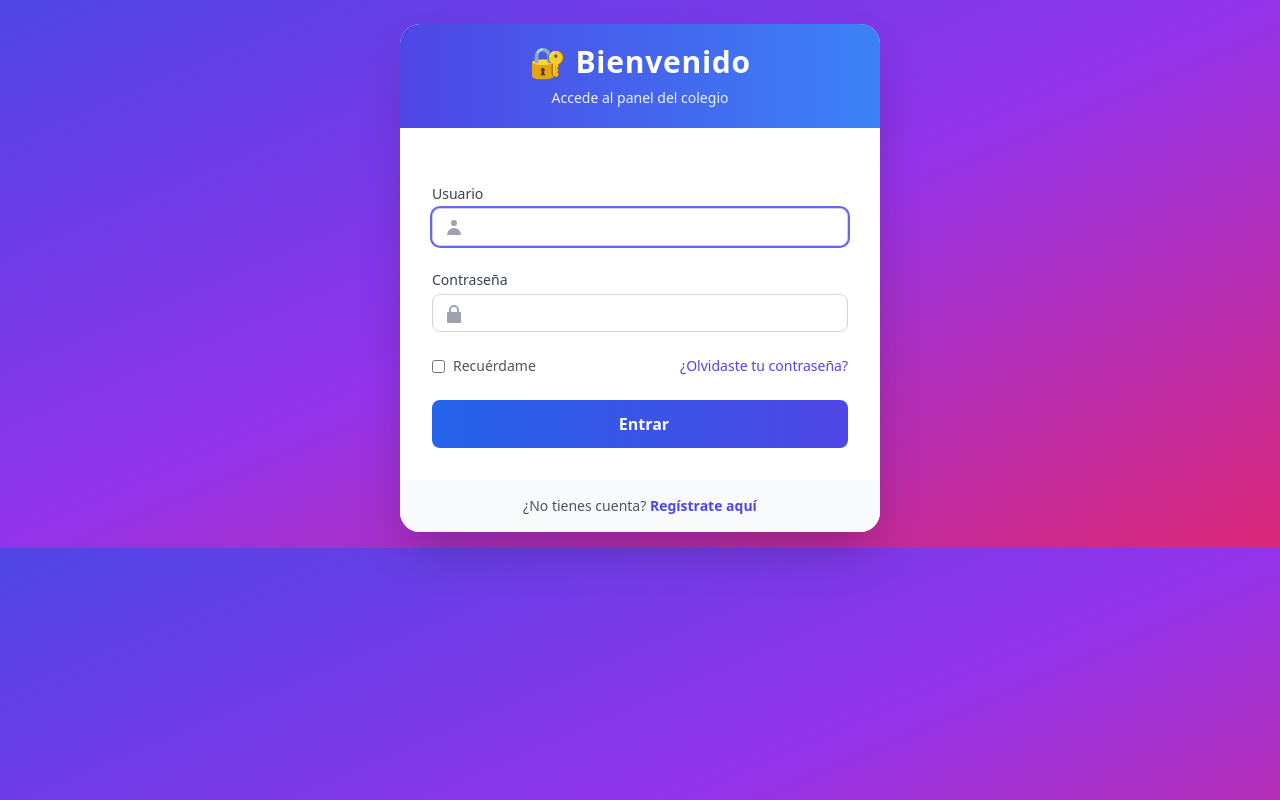
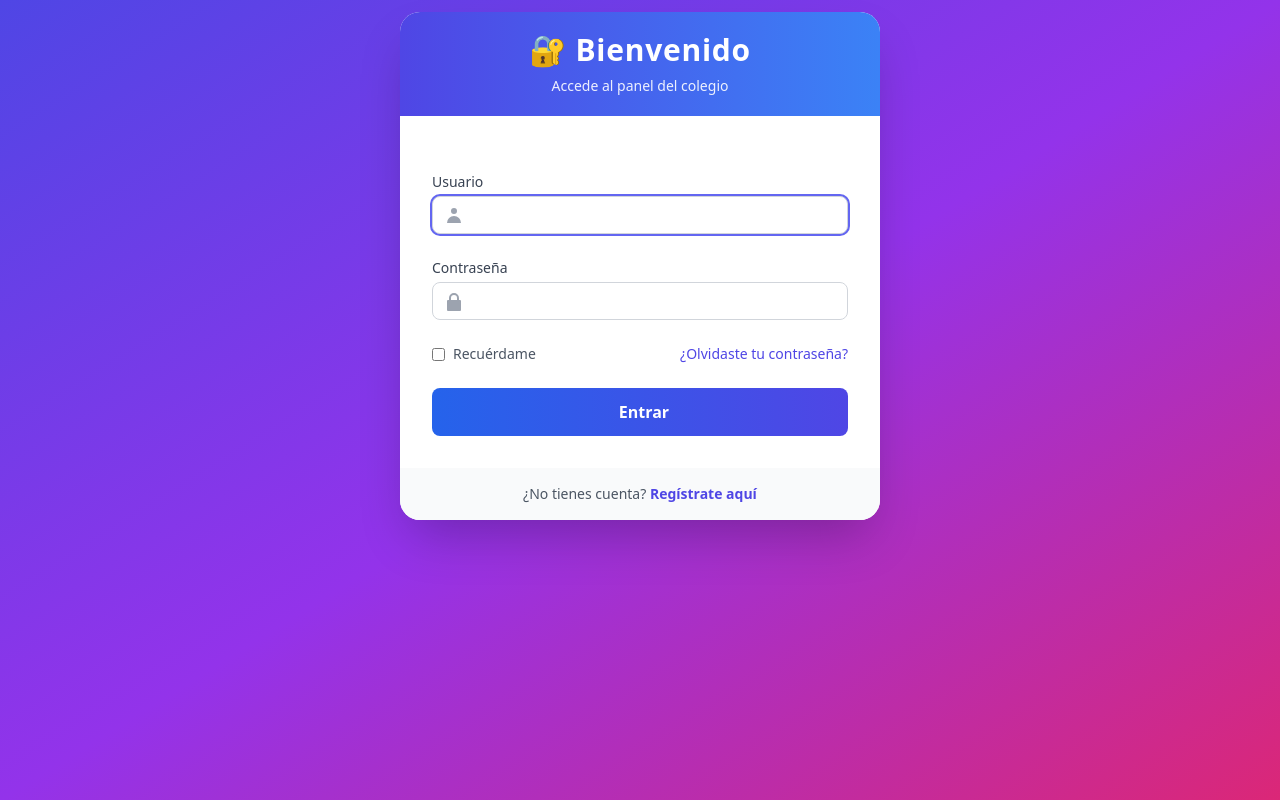
Before and after one commit to Barbera-Studio/Colegio, a Django app: page /accounts/login/ in a window 1280 px wide. Run offline with Django 5.2, Linux system fonts and the light colour scheme; parts of the project's set-up code (start-up, migrations or seed data) failed here and were passed over; some libraries are stand-ins or nearby versions.

```diff
--- a/templates/registration/login.html
+++ b/templates/registration/login.html
@@ -28,17 +28,24 @@
       animation: fadeInUp 0.45s ease-out;
     }
 
-    /* 🔥 ESTA ES LA CLAVE: SIN min-h-screen */
+    /* 🔥 Fondo perfecto sin repetición ni “cuatro capas” */
+    body {
+      height: 100dvh;
+      overflow: hidden;
+    }
+
+    /* 🔥 Contenedor sin min-h-screen para evitar espacio muerto */
     .login-wrapper {
       display: flex;
       flex-direction: column;
       align-items: center;
       justify-content: flex-start;
-      padding: 1rem;
-      padding-top: 1.5rem; /* card MUY cerca */
-      gap: 1rem;
+      padding: 0.5rem;
+      padding-top: 0.75rem; /* card MUY cerca */
+      height: 100%;
     }
 
+    /* 🔥 Card base */
     .login-card {
       width: 100%;
       max-width: 480px;
@@ -47,7 +54,7 @@
       transition: transform 0.3s ease;
     }
 
-    /* 🔥 ZOOM REAL EN MÓVILES */
+    /* 🔥 Zoom real en móviles */
     @media (max-width: 768px) {
       .login-card {
         transform: scale(1.45);
@@ -66,7 +73,6 @@
 
 <body class="bg-gradient-to-br from-indigo-600 via-purple-600 to-pink-600">
 
-  <!-- 🔥 SIN min-h-screen: ahora sí se acerca -->
   <div class="login-wrapper">
 
     <div class="login-card bg-white shadow-2xl overflow-hidden animate-fadeInUp">
```
